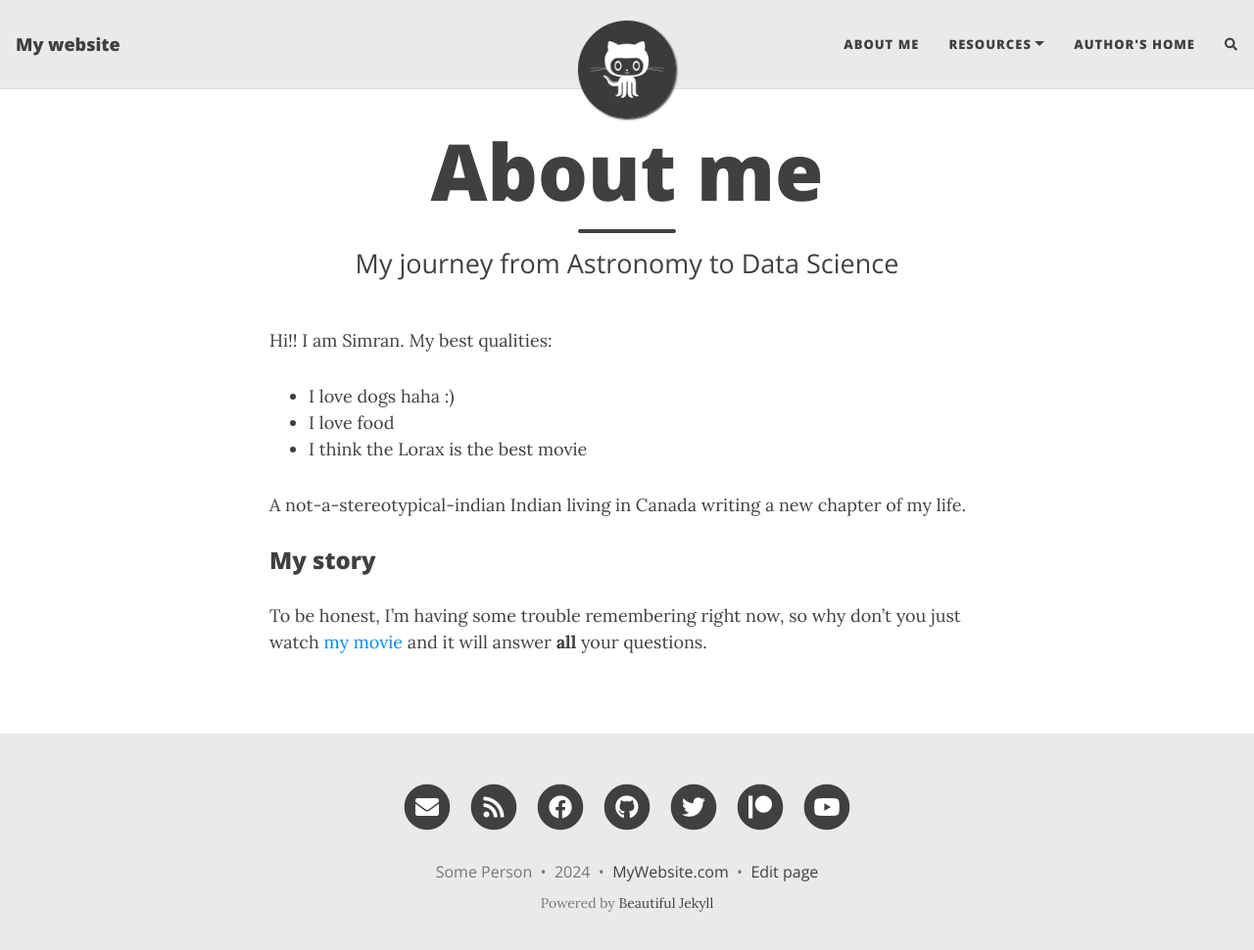
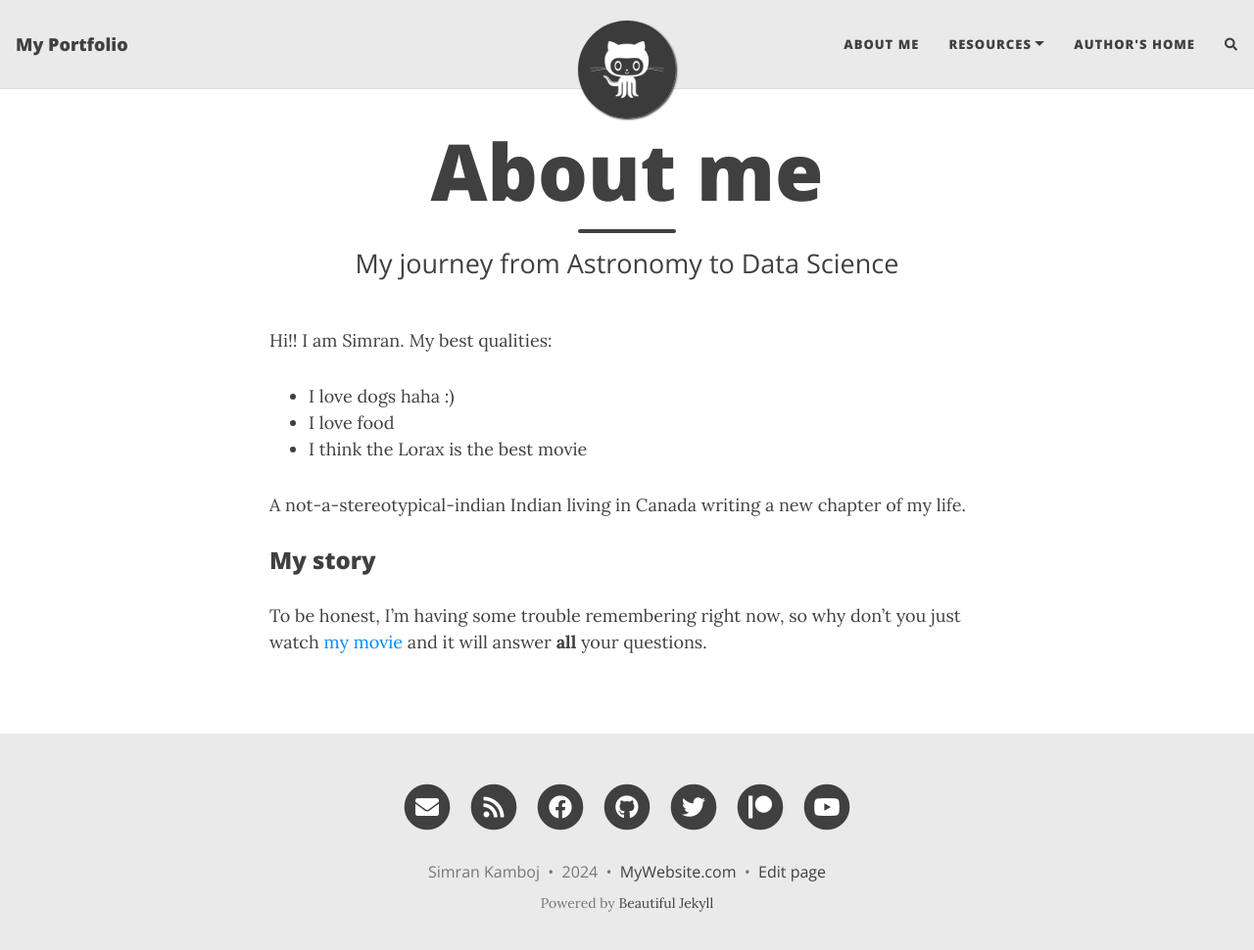
Before and after one commit to SimranKKamboj/SimranKKamboj.github.io, a Jekyll site: the page built from aboutme.md, in a window 1280 px wide and 983 px high. Shown: the top 970 px of the window at 98% size. Built offline with Jekyll 4.4.1, drawn with Linux system fonts in a browser that asks for light colours; nearby versions of some CDN libraries; comment, search, counter and statistics services are not loaded; some of the changed lines change nothing that is shown.

Commit message:
Update _config.yml

```diff
--- a/_config.yml
+++ b/_config.yml
@@ -1,19 +1,10 @@
-###########################################################
-### Welcome to Beautiful Jekyll!
-### This config file is meant for settings that affect your entire website. When you first
-### set up your website you should go through all these settings and edit them, but after
-### the initial set up you won't need to come back to this file often.
-###########################################################
 
-############################
-# --- Required options --- #
-############################
 
 # Name of website
-title: My website
+title: My Portfolio
 
 # Your name to show in the footer
-author: Some Person
+author: Simran Kamboj
 
 ###############################################
 # --- List of links in the navigation bar --- #
```
